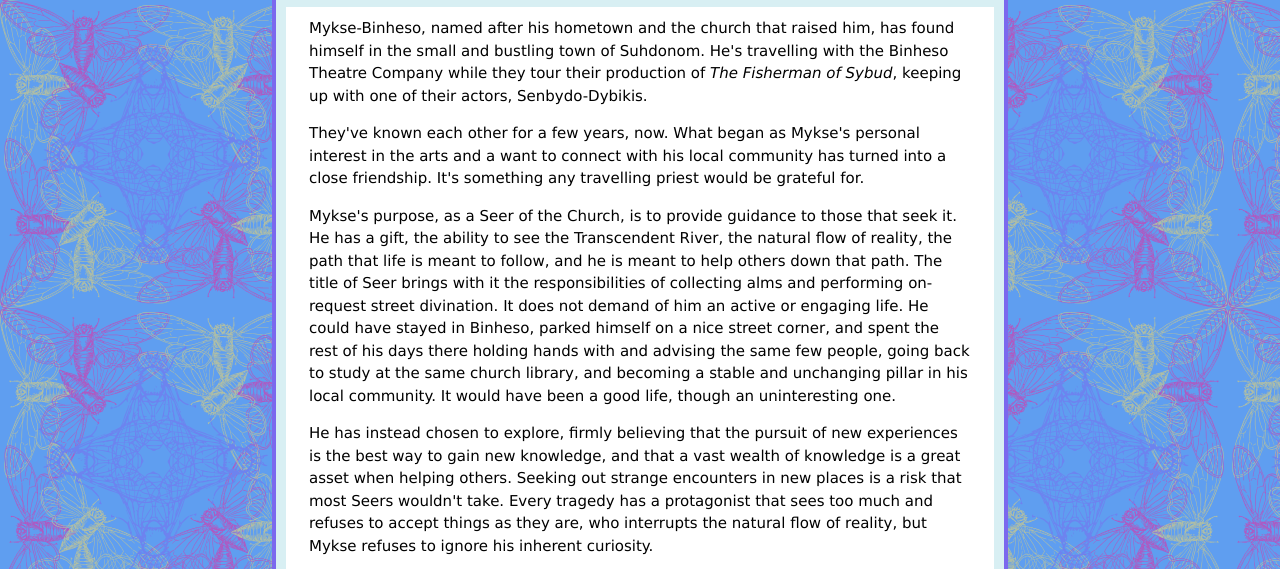
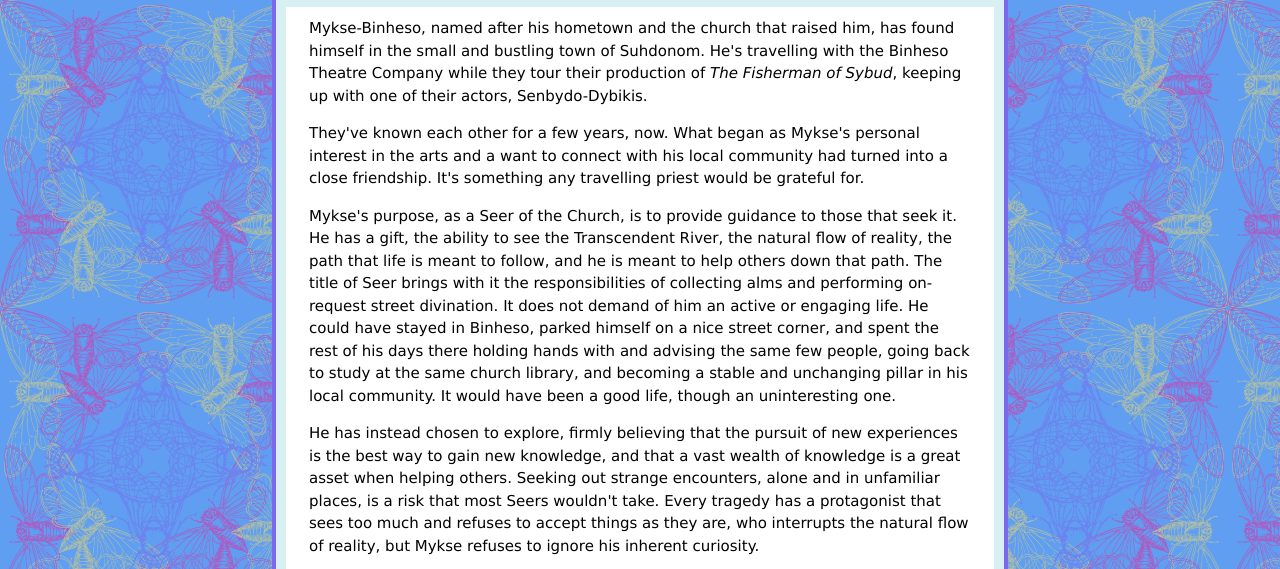
Before and after one commit to KkShel/Mykisib, a plain HTML site: page exgirl.html in a window 1280 px wide. Shown: the part 306-875 px from the top of the page. Drawn offline with Linux system fonts and the light colour scheme.

Commit message:
Update exgirl.html

```diff
--- a/exgirl.html
+++ b/exgirl.html
@@ -86,7 +86,7 @@ Mykse-Binheso, named after his hometown and the church that raised him, has foun
 </p>
 
 <p>
-They've known each other for a few years, now. What began as Mykse's personal interest in the arts and a want to connect with his local community has turned into a close friendship. It's something any travelling priest would be grateful for.
+They've known each other for a few years, now. What began as Mykse's personal interest in the arts and a want to connect with his local community had turned into a close friendship. It's something any travelling priest would be grateful for.
 </p>
 
 <p>
@@ -94,7 +94,7 @@ Mykse's purpose, as a Seer of the Church, is to provide guidance to those that s
 </p>
 
 <p>
-He has instead chosen to explore, firmly believing that the pursuit of new experiences is the best way to gain new knowledge, and that a vast wealth of knowledge is a great asset when helping others. Seeking out strange encounters in new places is a risk that most Seers wouldn't take. Every tragedy has a protagonist that sees too much and refuses to accept things as they are, who interrupts the natural flow of reality, but Mykse refuses to ignore his inherent curiosity.
+He has instead chosen to explore, firmly believing that the pursuit of new experiences is the best way to gain new knowledge, and that a vast wealth of knowledge is a great asset when helping others. Seeking out strange encounters, alone and in unfamiliar places, is a risk that most Seers wouldn't take. Every tragedy has a protagonist that sees too much and refuses to accept things as they are, who interrupts the natural flow of reality, but Mykse refuses to ignore his inherent curiosity.
 </p>
 
 <p>
@@ -148,7 +148,7 @@ OTF & TTF fonts used on this page:
 </div>
 Visual elements for this site were created using Canva
 <br>
-Last page update: 2025-04-08
+Last page update: 2025-07-18
 
 </footer>
 
```
